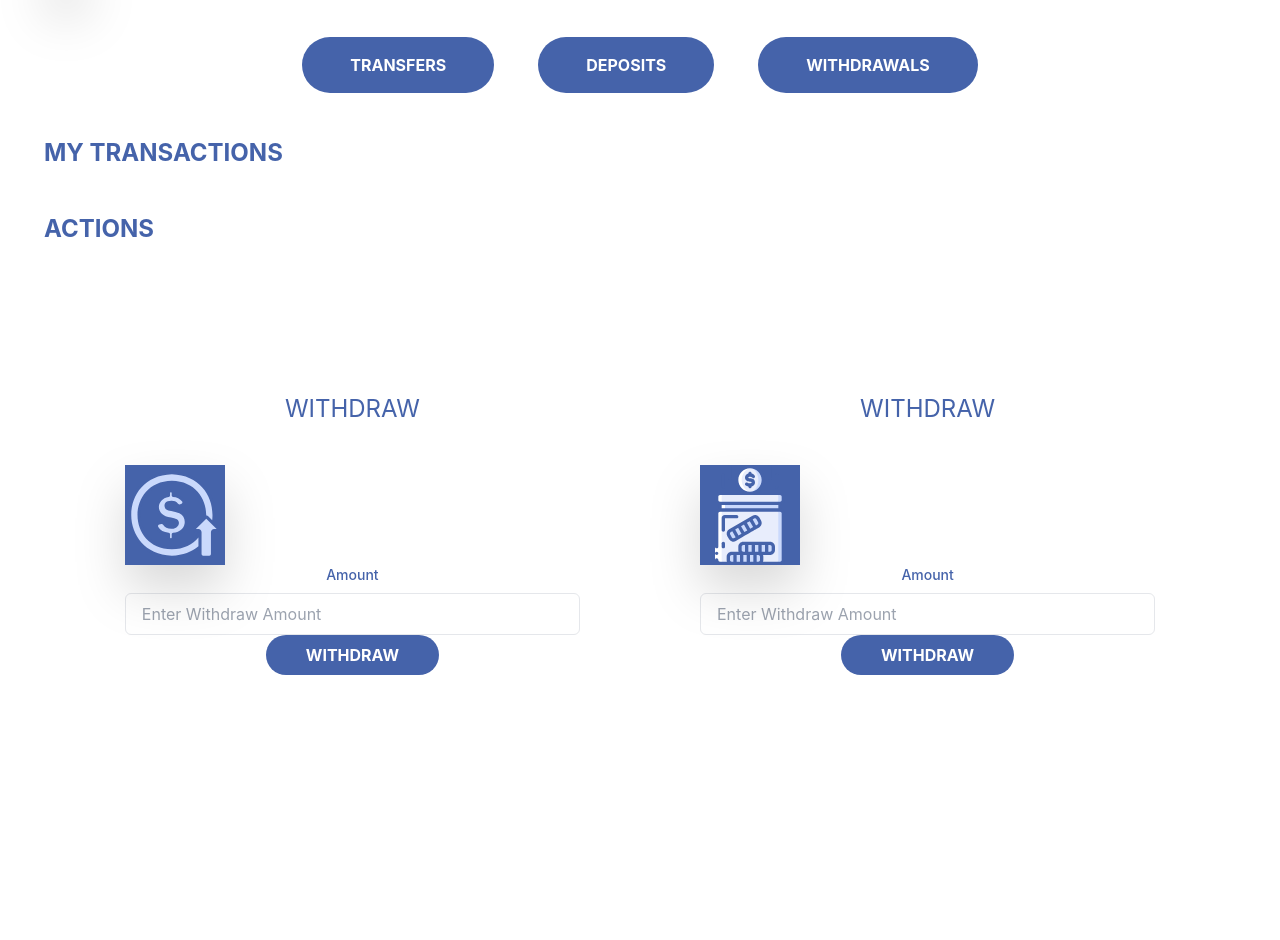
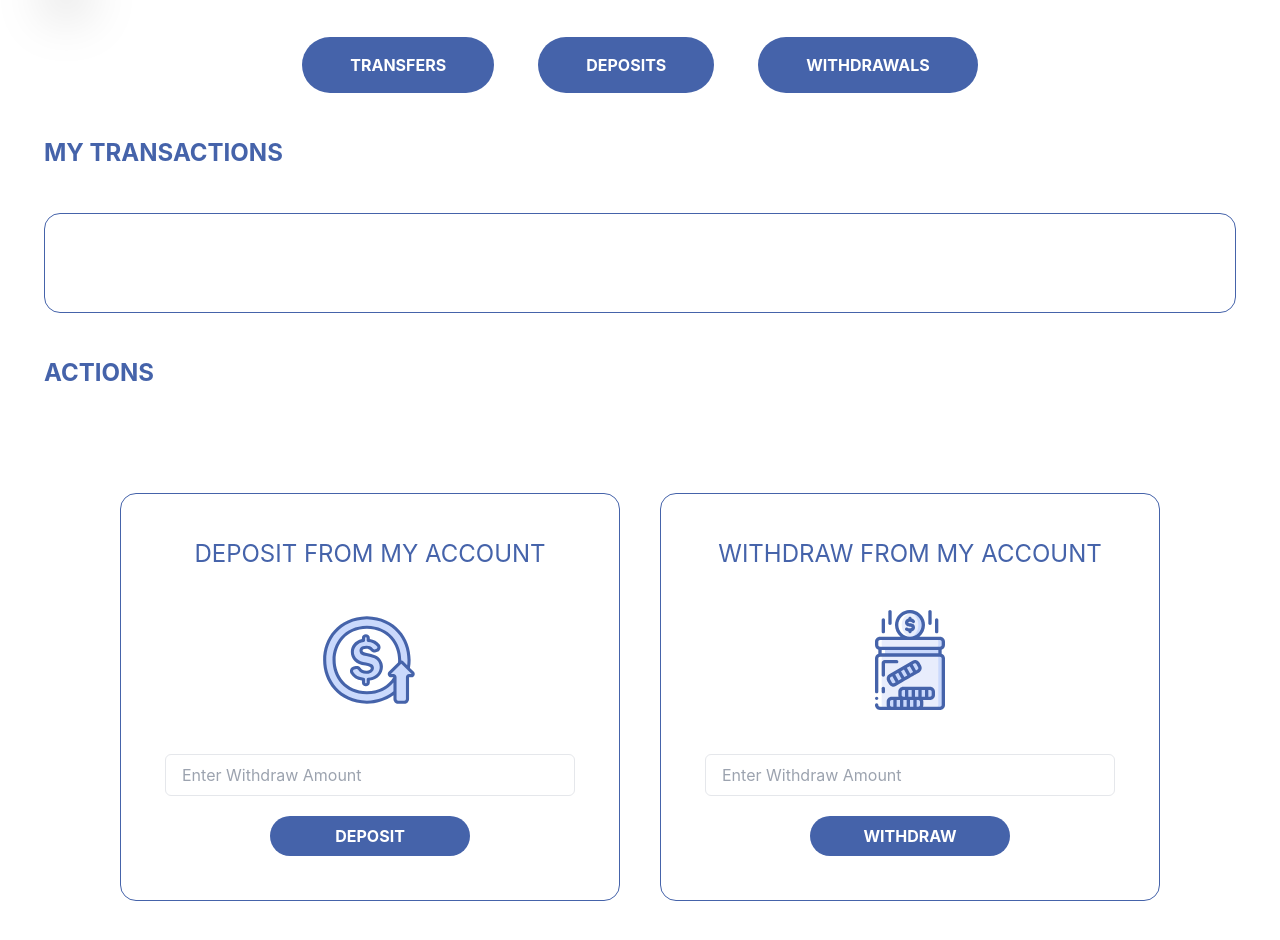
Before and after one commit to Engbashayer/bmbank, a React (Create React App) app: page /myTransactions in a window 1280 px wide. Shown: the part 500-1440 px from the top of the page. Before the commit the page ends 1359 px from the top, so only its background shows below. Built offline with nearby package versions, Linux system fonts and the light colour scheme; the HTML template or start-up script is replaced by a standard one.

Commit message:
fixed withdraw and deposit design

```diff
--- a/src/components/Login.js
+++ b/src/components/Login.js
@@ -29,11 +29,11 @@ const Login = () => {
 
   return (
     <div className="w-full flex">
-      <div>
+      <div className="w-1/2 h-screen bg-[#A8B6D4]">
         <img src="/assets/welcome-design.svg" />
       </div>
-      <div className="w-1/2 flex flex-col">
-        <form onSubmit={handleFormSubmit}>
+      <div className="w-1/2 flex flex-col justify-center items-center">
+        <form className="w-1/2 flex flex-col" onSubmit={handleFormSubmit}>
           <div className="mb-4">
             <label
               htmlFor="email"
@@ -68,13 +68,14 @@ const Login = () => {
               required
             />
           </div>
-
-          <button
-            type="submit"
-            className="text-white rounded-full font-bold text-1xl p-2 px-10 bg-[#4563AA]"
-          >
-            LOGIN
-          </button>
+          <div className="w-full flex justify-center pt-4">
+            <button
+              type="submit"
+              className="text-white w-[150px] text-center rounded-full font-bold text-1xl p-2 px-10 bg-[#4563AA]"
+            >
+              LOGIN
+            </button>
+          </div>
         </form>
       </div>
     </div>
--- a/src/components/MyTransactions.js
+++ b/src/components/MyTransactions.js
@@ -11,9 +11,7 @@ const MyTransactions = () => {
   return (
     <div className="p-11 ">
       <div className="flex flex-col gap-6">
-        <div className="text-[#4563AA] rounded-full font-bold text-2xl">
-          MY TRANSACTIONS
-        </div>
+        <div className="text-[#4563AA] font-bold text-2xl">MY TRANSACTIONS</div>
         <div className="bg-[#ffffff] p-11 drop-shadow-2xl rounded-2xl">
           <div className="text-[#4563AA] rounded-full font-bold text-2xl">
             MY CURRENT BALANCE
@@ -49,31 +47,28 @@ const MyTransactions = () => {
           WITHDRAWALS
         </div>
       </div>
-      <div className="text-[#4563AA] rounded-full font-bold text-2xl">
+      <div className="text-[#4563AA] rounded-full font-bold text-2xl pb-11">
         MY TRANSACTIONS
       </div>
+      <div className="w-full h-[100px] rounded-2xl border border-[#4563AA]"></div>
       <div>
         <div className="text-[#4563AA] pt-11 pb-6 font-bold text-2xl">
           ACTIONS
         </div>
-        <div className="w-full flex items-center gap-8 text-center justify-center pt-20 pb-20">
-          <div className="flex justify-center flex-col gap-10 p-11">
-            <div className="text-[#4563AA] text-2xl">WITHDRAW</div>
+        <div className="w-full flex items-center gap-10 text-center justify-center pt-20 pb-20">
+          <div className="w-[500px] flex flex-col gap-10 p-11 border border-[#4563AA] rounded-2xl">
+            <div className="text-[#4563AA] text-2xl">
+              DEPOSIT FROM MY ACCOUNT
+            </div>
             <div className="flex justify-center flex-col">
-              <div className="w-full">
+              <div className="w-full flex justify-center">
                 <img
-                  className="w-[100px] bg-[#4563AA] drop-shadow-2xl"
+                  className="w-[100px] pb-11"
                   src="/assets/deposit-icon.svg"
                 />
               </div>
 
-              <div className="mb-4">
-                <label
-                  htmlFor="email"
-                  className="block text-[#4563AA] text-sm font-medium mb-2"
-                >
-                  Amount
-                </label>
+              <div className="flex flex-col gap-5">
                 <input
                   placeholder="Enter Withdraw Amount"
                   type="number"
@@ -83,32 +78,30 @@ const MyTransactions = () => {
                   className="w-full px-4 py-2 border rounded-md focus:outline-none focus:ring-2 focus:ring-blue-500"
                   required
                 />
+                <div className="w-full flex justify-center">
                   <button
                     type="submit"
-                  className="text-white rounded-full font-bold text-1xl p-2 px-10 bg-[#4563AA]"
+                    className=" w-[200px] text-white rounded-full font-bold text-1xl p-2 px-10 bg-[#4563AA]"
                   >
-                  WITHDRAW
+                    DEPOSIT
                   </button>
                 </div>
               </div>
             </div>
-          <div className="flex justify-center flex-col gap-10 p-11">
-            <div className="text-[#4563AA] text-2xl">WITHDRAW</div>
+          </div>
+          <div className="w-[500px] flex flex-col gap-10 p-11 border border-[#4563AA] rounded-2xl">
+            <div className="text-[#4563AA] text-2xl">
+              WITHDRAW FROM MY ACCOUNT
+            </div>
             <div className="flex justify-center flex-col">
-              <div className="w-full">
+              <div className="w-full flex justify-center">
                 <img
-                  className="w-[100px] bg-[#4563AA] drop-shadow-2xl"
+                  className="w-[100px] pb-11"
                   src="/assets/withdraw-icon.svg"
                 />
               </div>
 
-              <div className="mb-4">
-                <label
-                  htmlFor="email"
-                  className="block text-[#4563AA] text-sm font-medium mb-2"
-                >
-                  Amount
-                </label>
+              <div className="flex flex-col gap-5">
                 <input
                   placeholder="Enter Withdraw Amount"
                   type="number"
@@ -118,12 +111,14 @@ const MyTransactions = () => {
                   className="w-full px-4 py-2 border rounded-md focus:outline-none focus:ring-2 focus:ring-blue-500"
                   required
                 />
+                <div className="w-full flex justify-center">
                   <button
                     type="submit"
-                  className="text-white rounded-full font-bold text-1xl p-2 px-10 bg-[#4563AA]"
+                    className=" w-[200px] text-white rounded-full font-bold text-1xl p-2 px-10 bg-[#4563AA]"
                   >
                     WITHDRAW
                   </button>
+                </div>
               </div>
             </div>
           </div>
--- a/src/components/Register.js
+++ b/src/components/Register.js
@@ -32,11 +32,11 @@ const Register = () => {
 
   return (
     <div className="w-full flex">
-      <div>
+      <div className="w-1/2 h-screen bg-[#A8B6D4]">
         <img src="/assets/welcome-design.svg" />
       </div>
-      <div className="w-1/2 flex flex-col">
-        <form onSubmit={handleFormSubmit}>
+      <div className="w-1/2 flex flex-col justify-center items-center">
+        <form className="w-1/2 flex flex-col" onSubmit={handleFormSubmit}>
           <div className="mb-4">
             <label
               htmlFor="name"
@@ -88,10 +88,11 @@ const Register = () => {
               required
             />
           </div>
-
-          <button className="text-white rounded-full font-bold text-1xl p-2 px-10 bg-[#4563AA]">
-            REGISTER
-          </button>
+          <div className="w-full flex justify-center pt-4">
+            <button className="text-white rounded-full font-bold text-1xl p-2 px-10 bg-[#4563AA]">
+              REGISTER
+            </button>
+          </div>
         </form>
       </div>
     </div>
--- a/src/components/UsersList.js
+++ b/src/components/UsersList.js
@@ -2,8 +2,8 @@ import React from "react";
 
 const UsersList = () => {
   return (
-    <div>
-      <div>usersList</div>
+    <div className="p-11">
+      <div className="text-[#4563AA] font-bold text-2xl pb-11">ALL USERS</div>
     </div>
   );
 };
```
Lines whose indentation alone changed are shown as unchanged.
